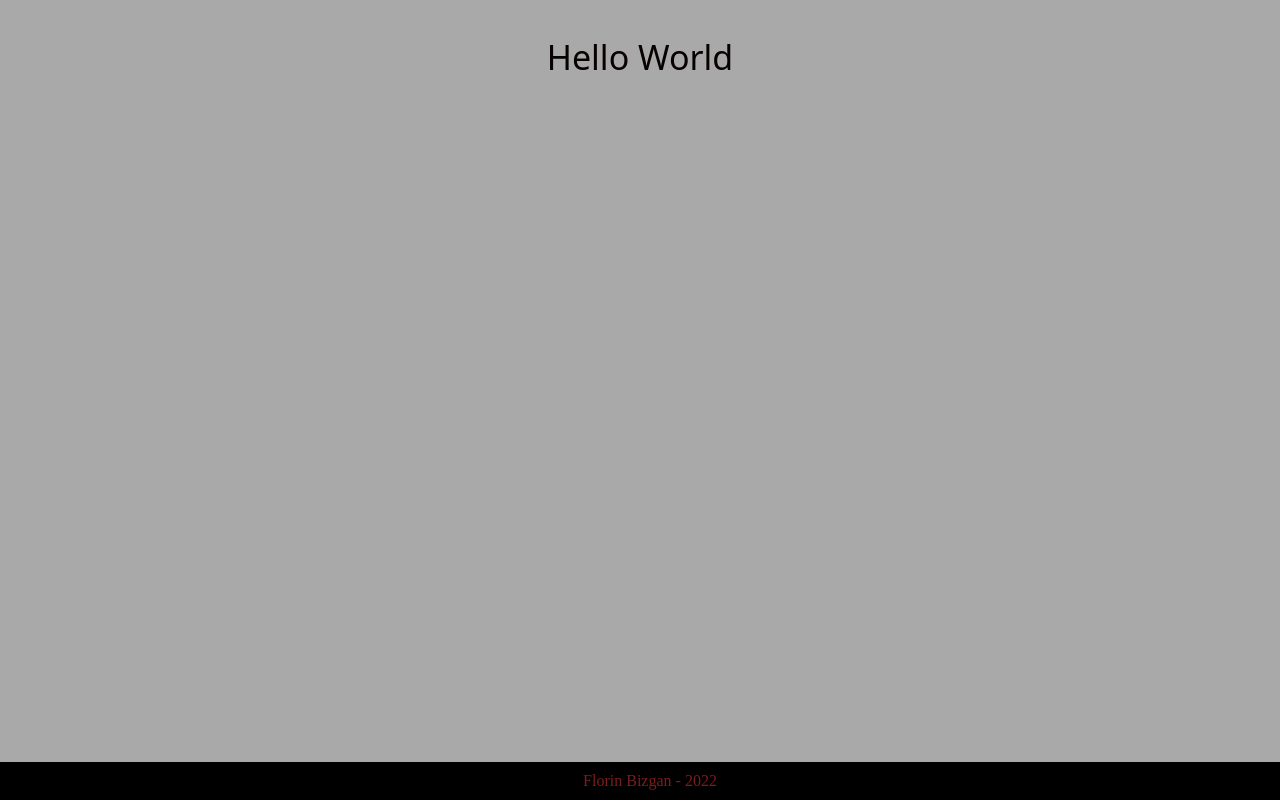
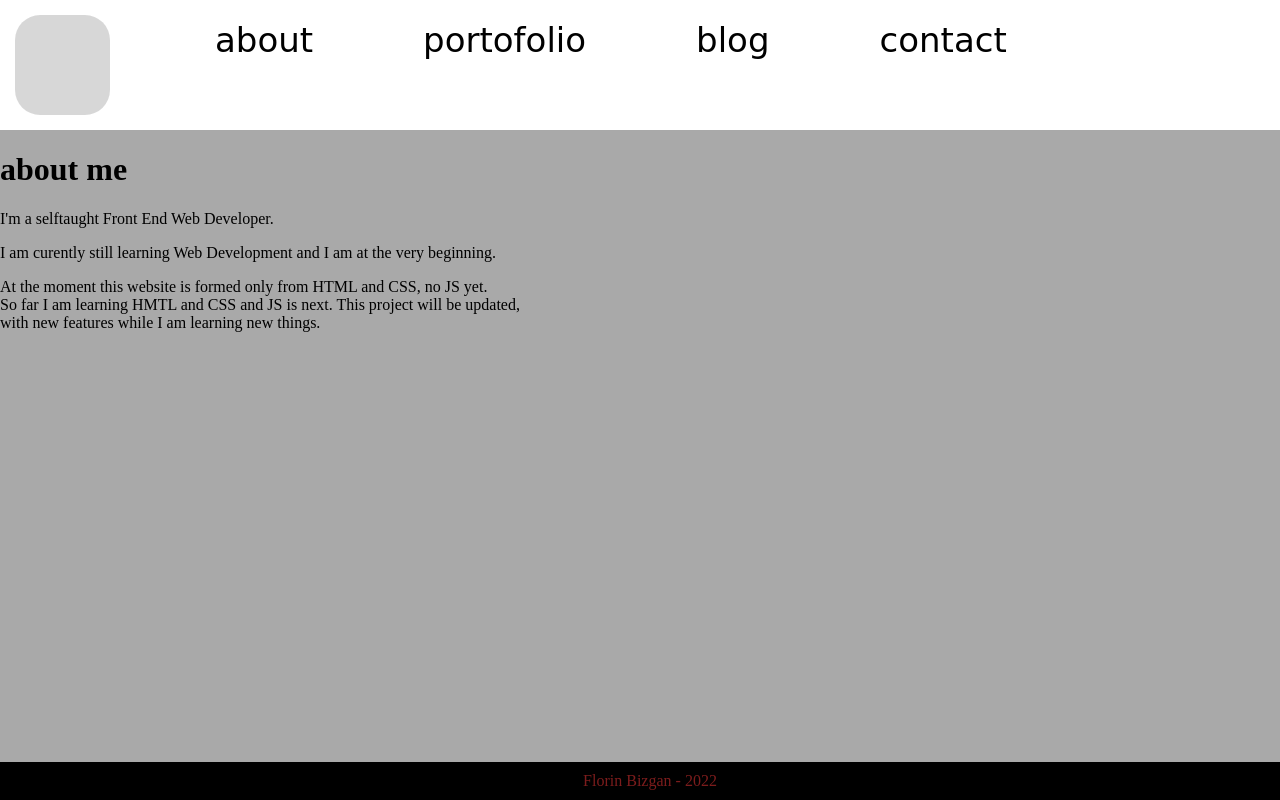
Before and after one commit to 007florin/My-Web, a plain HTML site: page index.html in a window 1280 px wide. Drawn offline with Linux system fonts and the light colour scheme; grey boxes are pictures that could not be loaded; a web font is replaced by a local one.

Commit message:
different concept

```diff
--- a/index.html
+++ b/index.html
@@ -2,10 +2,31 @@
 <html lang="en">
 <head>
     <link rel="stylesheet" href="style.css">
+    <link rel="preconnect" href="https://fonts.googleapis.com">
+    <link rel="preconnect" href="https://fonts.gstatic.com" crossorigin>
+    <link href="https://fonts.googleapis.com/css2?family=Goldman:wght@400;700&family=Merienda:wght@400;700&display=swap" rel="stylesheet">
     <title>Document</title>
 </head>
 <body>
-    <p>Hello World</p>
+    <div class="nav-bar">
+        <img class="logo" src="https://i.ibb.co/DrpWx1z/Avatar.jpg" alt="">
+        <p class="nav">about</p>
+        <p class="nav">portofolio</p>
+        <p class="nav">blog</p>
+        <p class="nav">contact</p>
+    </div>
+
+    <div>
+        <h1>about me</h1>
+        <p>I'm a selftaught Front End Web Developer.</p>
+        <p>I am curently still learning Web Development and I am at the very beginning.</p>
+        <p>At the moment this website is formed only from HTML and CSS, no JS yet.<br>
+            So far I am learning HMTL and CSS and JS is next. This project will be updated,<br>
+            with new features while I am learning new things.
+        </p>
+
+
+    </div>
     <footer>Florin Bizgan - 2022</footer>
 </body>
 </html>
--- a/style.css
+++ b/style.css
@@ -3,12 +3,31 @@ body {
     margin: 0px;
 }
 
-p {
-    color: rgb(7, 1, 1);
+.nav-bar {
+    display: inline-flex;
+    padding: 10px;
+    background-color: white;
+    width: 100%;
+}
+
+.nav {
+    margin: 10px;
+    font-family: 'Goldman', cursive;
     font-size: 34px;
-    font-family: system-ui, -apple-system, BlinkMacSystemFont, 'Segoe UI', Roboto, Oxygen, Ubuntu, Cantarell, 'Open Sans', 'Helvetica Neue', sans-serif;
+    margin-left: 100px;
     text-align: center;
+    display: block;
 }
+
+.logo {
+    height: 100px;
+    width: 95px;
+    border-radius: 25px;
+    margin: 5px;
+    opacity: 40%;
+}
+
+
 
 footer {
     position: fixed;
```
